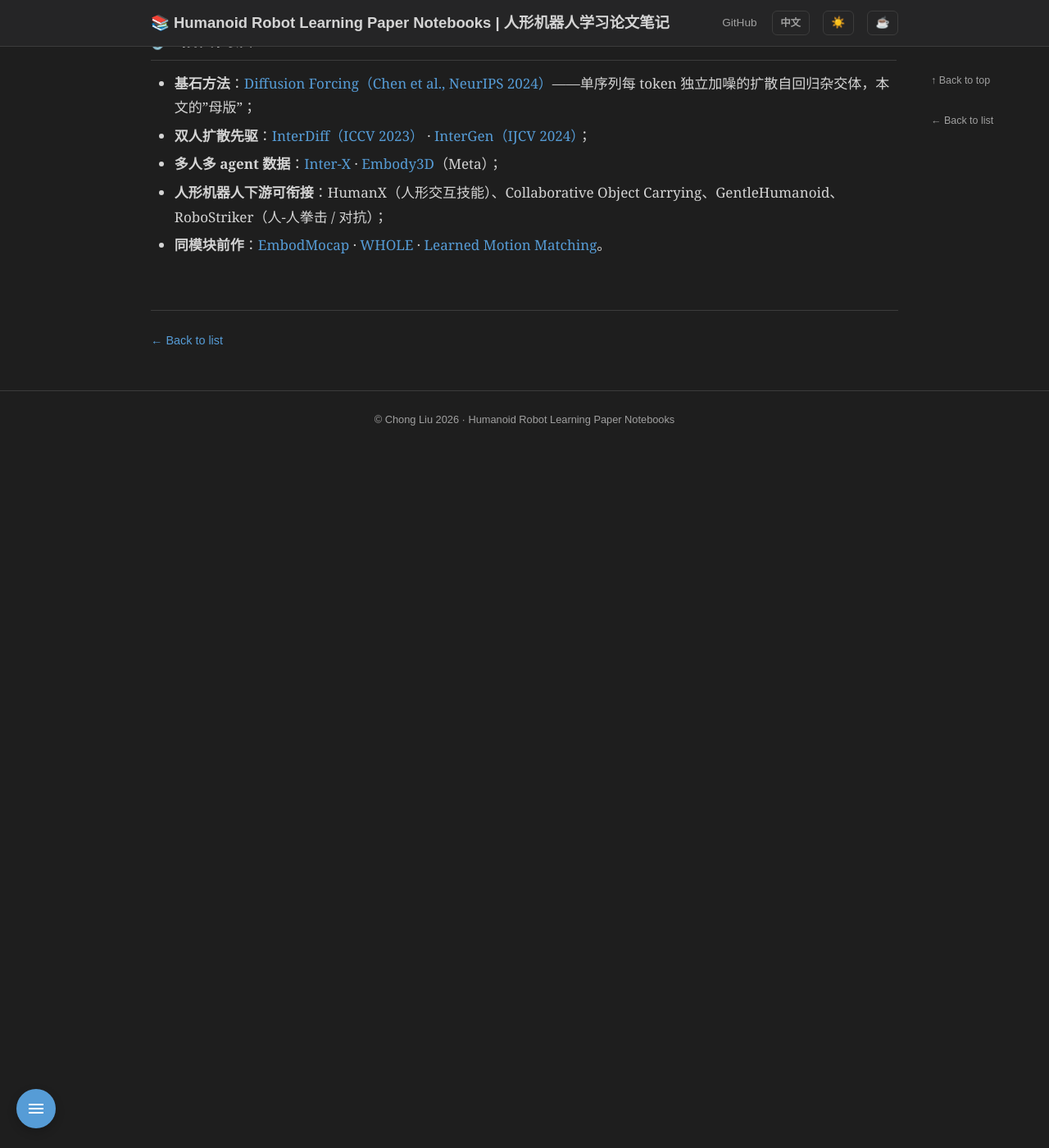
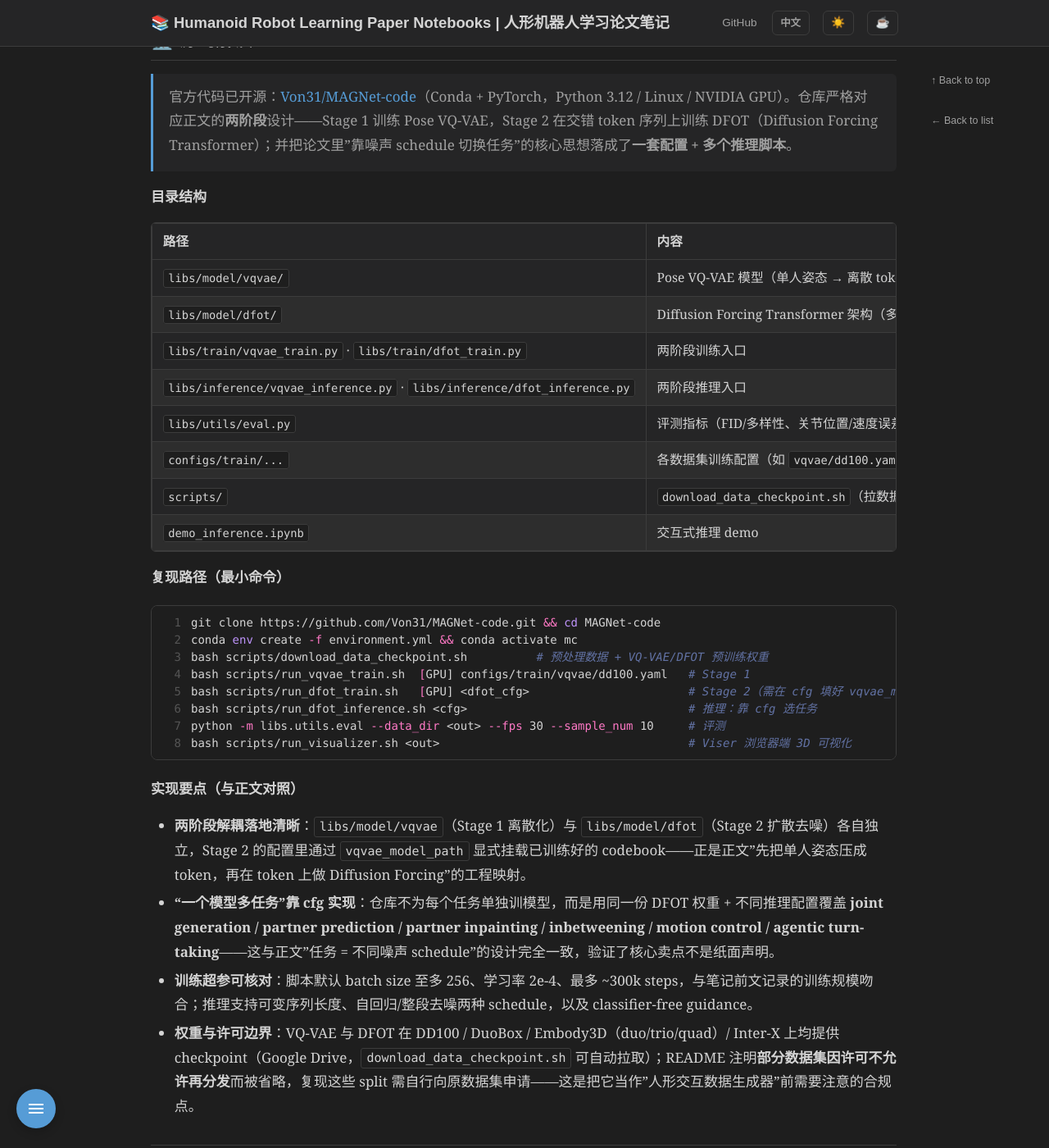
Before and after one commit to ImChong/Humanoid_Robot_Learning_Paper_Notebooks, a Jekyll site: the page built from papers/14_Human_Motion/MAGNet__Diffusion_Forcing_for_Multi-Agent_Interaction_Sequence_Modeling/MAGNet__Diffusion_Forcing_for_Multi-Agent_Interaction_Sequence_Modeling.md, in a window 1280 px wide and 1400 px high, scrolled down 6214 px. Shown: the whole window at 82% size. Built offline with Jekyll 4.4.1, drawn with Linux system fonts in a browser that asks for light colours; before the commit the page ends 6764 px from its top, so only the background shows below that; some of the changed text lies outside the part shown.

Commit message:
docs(MAGNet): 源码已开源，更新链接并补充源码解读
检查所有「源码待发布」笔记的当前开源状态，MAGNet 的官方仓库
Von31/MAGNet-code 已正式开源（两阶段训练/推理代码 + Google Drive
预训练权重）。相应更新：

- 元信息「代码」行与核心贡献第 5 点：从「计划释出」改为「已开源」
- 新增「🔬 源码解读」小节：目录结构、最小复现命令、与正文两阶段
  设计/「一个模型多任务靠噪声 schedule」的对照、权重与数据许可边界
- 同步 DAILY_SUMMARY_LOG 对应条目的开源状态

其余待发布笔记（EgoNav / HiWET / HERO / HMI / ULTRA / MeshMimic /
SplitAdapter / EgoActor / RPL / LHBS / Motion Turing Test 等）经核查
仍为 Coming Soon 或未见公开仓库，保持原状。

Co-Authored-By: Claude Opus 4.8 <noreply@anthropic.com>
Claude-Session: https://claude.ai/code/session_01C6HLsTfCKpjLZh7so6K8j7

````diff
--- a/papers/14_Human_Motion/MAGNet__Diffusion_Forcing_for_Multi-Agent_Interaction_Sequence_Modeling/MAGNet__Diffusion_Forcing_for_Multi-Agent_Interaction_Sequence_Modeling.md
+++ b/papers/14_Human_Motion/MAGNet__Diffusion_Forcing_for_Multi-Agent_Interaction_Sequence_Modeling/MAGNet__Diffusion_Forcing_for_Multi-Agent_Interaction_Sequence_Modeling.md
@@ -26,7 +26,7 @@ category: "人体动作生成"
 | HTML | [arxiv.org/html/2512.17900v2](https://arxiv.org/html/2512.17900v2) |
 | PDF | [arxiv.org/pdf/2512.17900](https://arxiv.org/pdf/2512.17900) |
 | 项目页 | [Berkeley · MAGNet 项目页](https://people.eecs.berkeley.edu/~vongani_maluleke/blogs/blog-magnet.html) |
-| 代码 | [Von31/MAGNet-code](https://github.com/Von31/MAGNet-code)（计划 2026-03-26 释出训练代码 + Google Drive 预训练权重） |
+| 代码 | [Von31/MAGNet-code](https://github.com/Von31/MAGNet-code)（✅ 已开源 · 训练/推理代码 + Google Drive 预训练 checkpoint，对应 v2 2026-03-26） |
 | 作者 | Vongani H. Maluleke, K. Horiuchi, L. Wilken, Evonne Ng, Jitendra Malik, Angjoo Kanazawa |
 | 机构 | UC Berkeley · Sony Group Corporation · Meta |
 
@@ -171,7 +171,7 @@ flowchart LR
 2. **单模型多任务**：joint generation / partner inpainting / partner prediction / motion control / in-betweening / turn-taking 仅靠**调噪声 schedule** 就能切换，不再一任务一模型；
 3. **从 dyadic 自然扩展到 polyadic**：通过 Embody3D 的 trio / quad 数据，在 2 人/3 人/4 人交互上都保持协调；
 4. **超长序列**：滑窗自回归把"已生成 token"当条件，可以**远超训练长度**（论文展示数百时间步连续生成）；
-5. **代码 + checkpoint 计划开源**（Von31/MAGNet-code，预计 2026-03-26 释出训练代码 + Google Drive 预训练权重）。
+5. **代码 + checkpoint 已开源**（[Von31/MAGNet-code](https://github.com/Von31/MAGNet-code)，含两阶段训练/推理代码 + 各数据集的 Google Drive 预训练权重，详见下方「源码解读」）。
 
 ---
 
@@ -228,6 +228,45 @@ A：InterDiff / InterGen 是**一次性扩散整段双人序列**，做不了 in
 
 ---
 
+## 🔬 源码解读
+
+> 官方代码已开源：[Von31/MAGNet-code](https://github.com/Von31/MAGNet-code)（Conda + PyTorch，Python 3.12 / Linux / NVIDIA GPU）。仓库严格对应正文的**两阶段**设计——Stage 1 训练 Pose VQ-VAE，Stage 2 在交错 token 序列上训练 DFOT（Diffusion Forcing Transformer）；并把论文里"靠噪声 schedule 切换任务"的核心思想落成了**一套配置 + 多个推理脚本**。
+
+**目录结构**
+
+| 路径 | 内容 |
+|---|---|
+| `libs/model/vqvae/` | Pose VQ-VAE 模型（单人姿态 → 离散 token，对应 Stage 1） |
+| `libs/model/dfot/` | Diffusion Forcing Transformer 架构（多人交错 token 去噪，对应 Stage 2） |
+| `libs/train/vqvae_train.py` · `libs/train/dfot_train.py` | 两阶段训练入口 |
+| `libs/inference/vqvae_inference.py` · `libs/inference/dfot_inference.py` | 两阶段推理入口 |
+| `libs/utils/eval.py` | 评测指标（FID/多样性、关节位置/速度误差、人间相关性、滑步、穿模等） |
+| `configs/train/...` | 各数据集训练配置（如 `vqvae/dd100.yaml`） |
+| `scripts/` | `download_data_checkpoint.sh`（拉数据+权重）、`run_*_train.sh`、`run_dfot_inference.sh`、`run_visualizer.sh` |
+| `demo_inference.ipynb` | 交互式推理 demo |
+
+**复现路径（最小命令）**
+
+```bash
+git clone https://github.com/Von31/MAGNet-code.git && cd MAGNet-code
+conda env create -f environment.yml && conda activate mc
+bash scripts/download_data_checkpoint.sh          # 预处理数据 + VQ-VAE/DFOT 预训练权重
+bash scripts/run_vqvae_train.sh  [GPU] configs/train/vqvae/dd100.yaml   # Stage 1
+bash scripts/run_dfot_train.sh   [GPU] <dfot_cfg>                       # Stage 2（需在 cfg 填好 vqvae_model_path）
+bash scripts/run_dfot_inference.sh <cfg>                                # 推理：靠 cfg 选任务
+python -m libs.utils.eval --data_dir <out> --fps 30 --sample_num 10     # 评测
+bash scripts/run_visualizer.sh <out>                                    # Viser 浏览器端 3D 可视化
+```
+
+**实现要点（与正文对照）**
+
+- **两阶段解耦落地清晰**：`libs/model/vqvae`（Stage 1 离散化）与 `libs/model/dfot`（Stage 2 扩散去噪）各自独立，Stage 2 的配置里通过 `vqvae_model_path` 显式挂载已训练好的 codebook——正是正文"先把单人姿态压成 token，再在 token 上做 Diffusion Forcing"的工程映射。
+- **"一个模型多任务"靠 cfg 实现**：仓库不为每个任务单独训模型，而是用同一份 DFOT 权重 + 不同推理配置覆盖 **joint generation / partner prediction / partner inpainting / inbetweening / motion control / agentic turn-taking**——这与正文"任务 = 不同噪声 schedule"的设计完全一致，验证了核心卖点不是纸面声明。
+- **训练超参可核对**：脚本默认 batch size 至多 256、学习率 2e-4、最多 ~300k steps，与笔记前文记录的训练规模吻合；推理支持可变序列长度、自回归/整段去噪两种 schedule，以及 classifier-free guidance。
+- **权重与许可边界**：VQ-VAE 与 DFOT 在 DD100 / DuoBox / Embody3D（duo/trio/quad）/ Inter-X 上均提供 checkpoint（Google Drive，`download_data_checkpoint.sh` 可自动拉取）；README 注明**部分数据集因许可不允许再分发**而被省略，复现这些 split 需自行向原数据集申请——这是把它当作"人形交互数据生成器"前需要注意的合规点。
+
+---
+
 ## 🔗 相关阅读
 
 - **基石方法**：[Diffusion Forcing（Chen et al., NeurIPS 2024）](https://arxiv.org/abs/2407.01392)——单序列每 token 独立加噪的扩散自回归杂交体，本文的"母版"；
````
Also changed, not shown: papers/DAILY_SUMMARY_LOG.md (+1 -1 lines).
